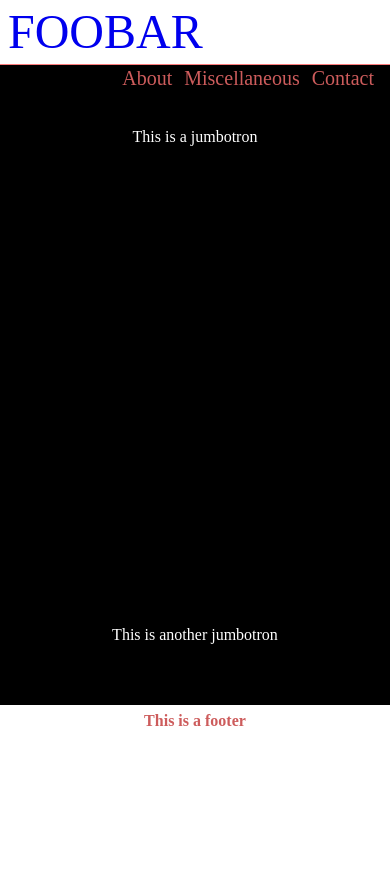
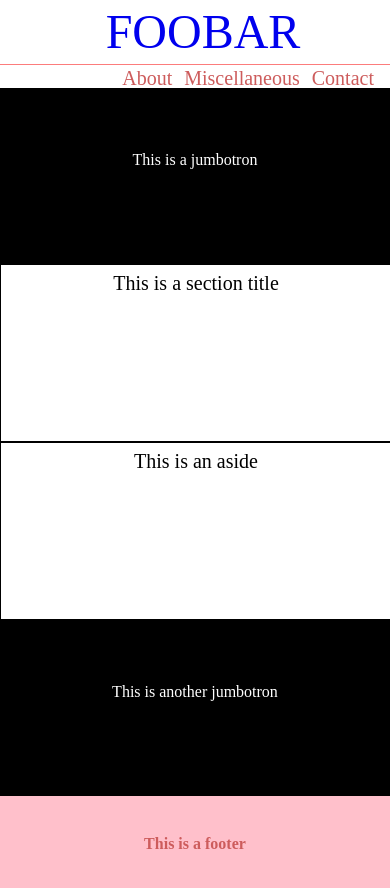
Before and after one commit to codingflowersfordinosaurs/css_practice_repo, a plain HTML site: page index.html in a window 390 px wide. Before the commit the page ends 844 px from the top, so only its background shows below. Drawn offline with Linux system fonts and the light colour scheme.

Commit message:
media queries for mobiles and tablets are done for the index page; next will be the set up for the other html pages

```diff
--- a/css/style.css
+++ b/css/style.css
@@ -189,18 +189,46 @@ footer p {
 
 @media (min-width: 320px) and (max-width: 480px) {
 
+  #brand {
+    width: 100%;
+    text-align: center;
+  }
+
+  #header-nav {
+    width: 100%;
+    float: left;
+    text-align: center;
+  }
+
   #section-article {
     display: none;
   }
   section {
     width: 100%;
-    min-height: 15rem;
+    min-height: 9rem;
+    background-color: #ffffff;
+    padding-bottom: 2rem;
+    float: left;
   }
   aside {
-    display: none;
+    width: 100%;
+    min-height: 9rem;
+    background-color: #ffffff;
+    padding-bottom: 2rem;
+    float: left;
   }
   .jumbotron {
-    min-height: 20rem;
+    width: 100%;
+    min-height: 9rem;
+    background-color: #000;
+    padding-bottom: 2rem;
+    float: left;
   }
-
+  footer {
+    width: 100%;
+    min-height: 2rem;
+    background-color: pink;
+    padding: 2rem 0;
+    float: left;
+  }
 }
```
Also changed, not shown: 1 other file.
